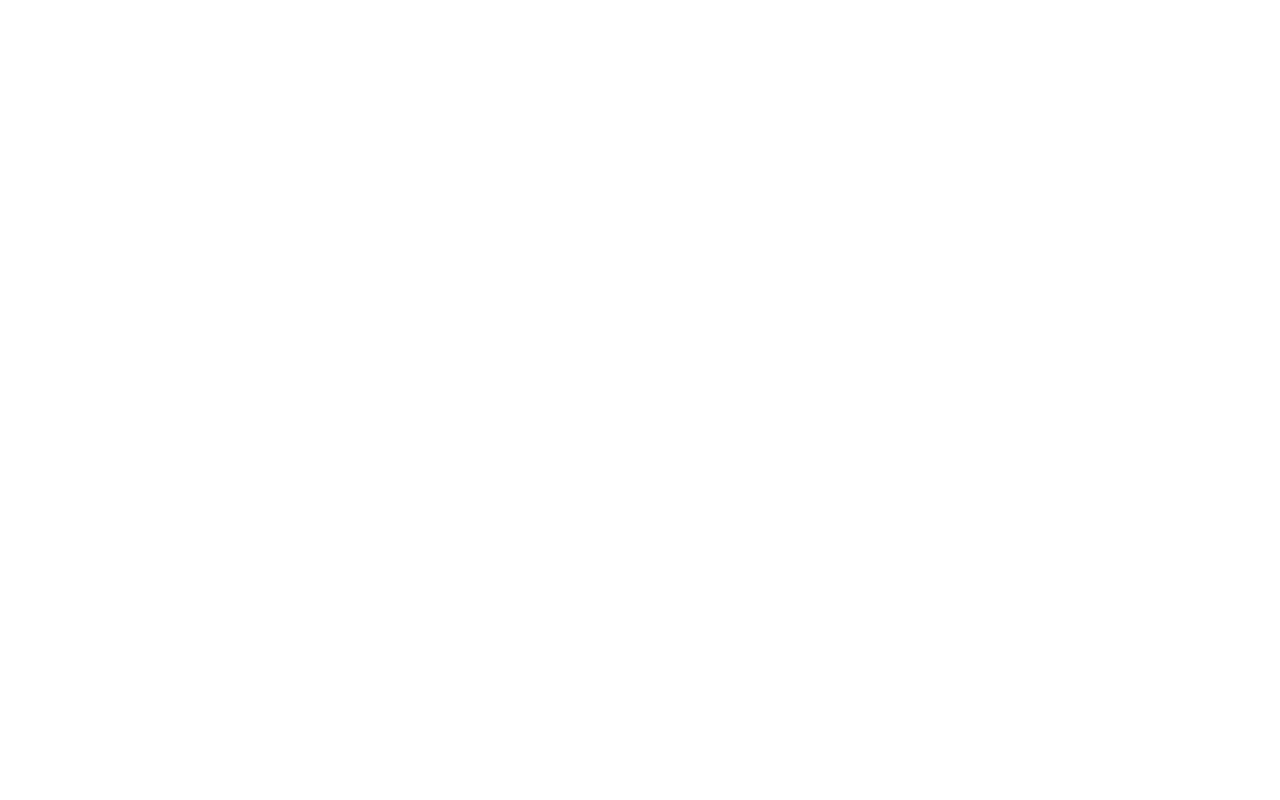
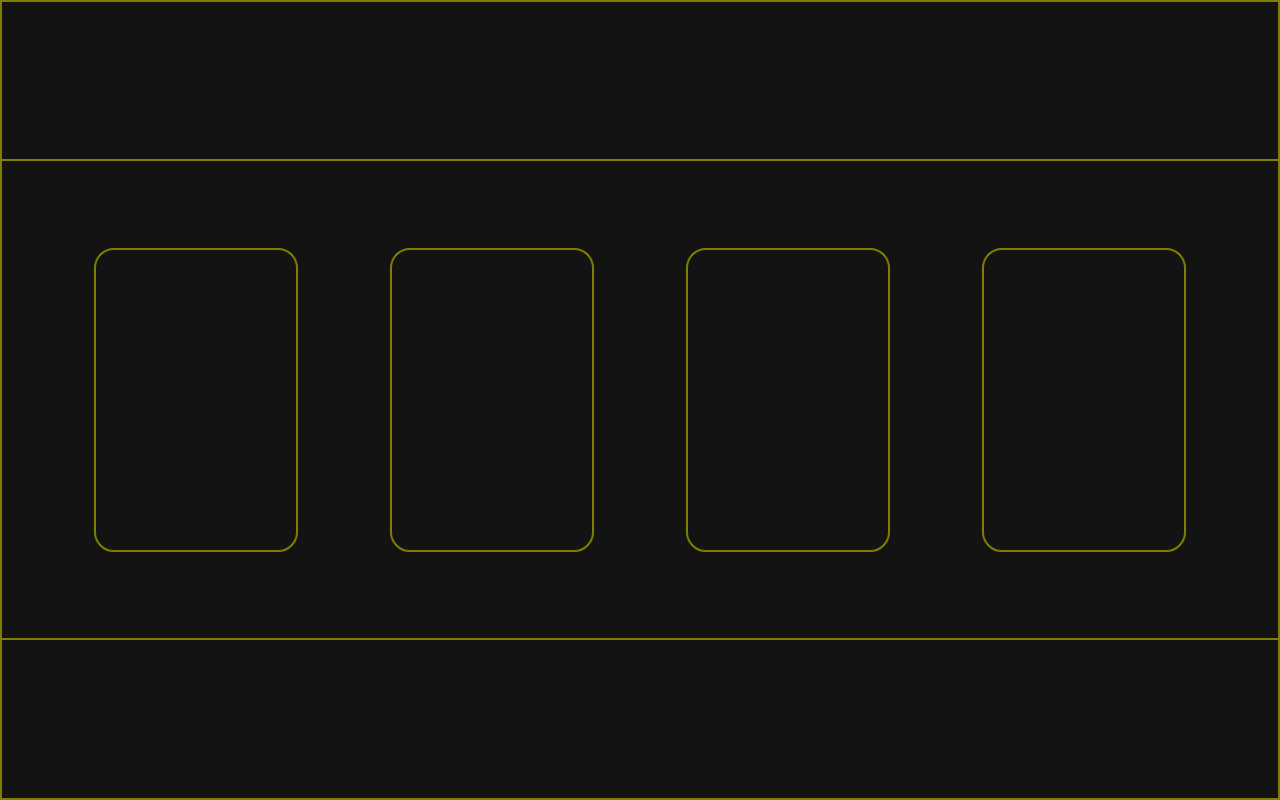
Before and after one commit to Siqek/Guess-the-country-flag, a plain HTML site: page index.html in a window 1280 px wide. Drawn offline with Linux system fonts and the light colour scheme.

Commit message:
grid structure

```diff
--- a/index.html
+++ b/index.html
@@ -8,7 +8,28 @@
     <link rel="stylesheet" href="style.css">
 </head>
 <body>
+    <div id="div_game">
+        <div id="div_country_name">
 
+        </div>
+        <div id="div_flags">
+            <div id="flag1" class="flags">
+
+            </div>
+            <div id="flag2" class="flags">
+
+            </div>
+            <div id="flag3" class="flags">
+
+            </div>
+            <div id="flag4" class="flags">
+
+            </div>
+        </div>
+    </div>
+    <div id="div_interface">
+
+    </div>
     <script src="app.js"></script>
 </body>
 </html>
--- a/style.css
+++ b/style.css
@@ -0,0 +1,54 @@
+body {
+    display: grid;
+    grid-template-columns: 100%;
+    grid-template-rows: 80vh 20vh;
+    grid-template-areas:
+    "game"
+    "interface";
+
+    background-color: rgb(19, 19, 19);
+    margin: 0px;
+}
+
+div {
+    border: 2px solid olive;
+}
+
+#div_game {
+    grid-area: game;
+
+    display: grid;
+    grid-template-columns: 100%;
+    grid-template-rows: 25% 75%;
+    grid-template-areas:
+    "country_name"
+    "flags";
+}
+
+#div_country_name {
+    grid-area: country_name;
+    border: 0px;
+    border-bottom: 2px solid olive;
+}
+
+#div_flags {
+    grid-area: flags;
+    border: 0px;
+
+    display: flex;
+    flex-direction: row;
+    justify-content: space-evenly;
+    align-items: center;
+}
+
+.flags {
+    height: 300px;
+    width: 200px;
+
+    border-radius: 20px;
+}
+
+#div_interface {
+    grid-area: interface;
+    border-top: 0px;
+}
```
